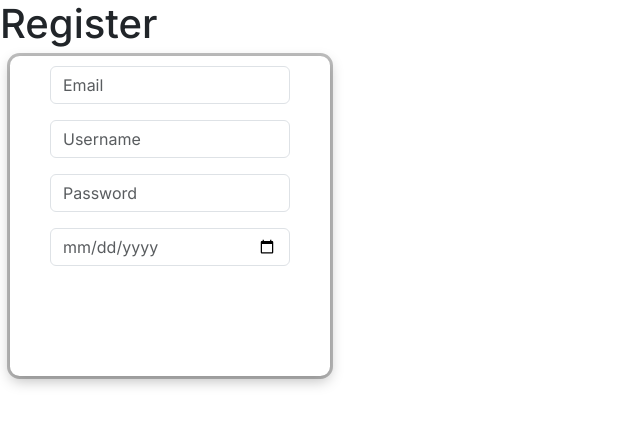
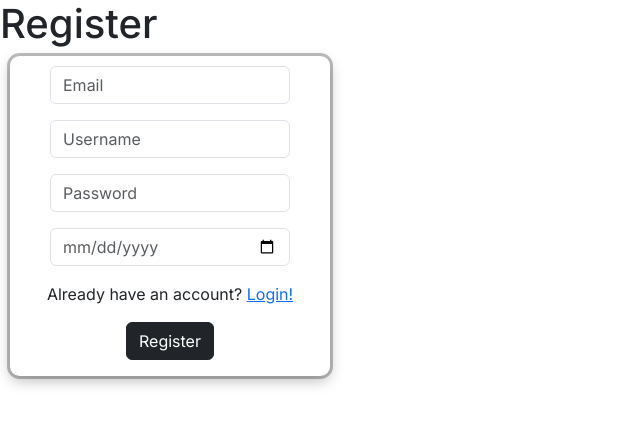
Before and after one commit to keyprocedure/social-playlist-network, a Next.js app in the folder application/beatlink/: page /register in a window 1280 px wide. Shown: the top 426 px of the page, without its empty margins (0-640 px from the left). Built offline with nearby package versions, Linux system fonts and the light colour scheme.

Commit message:
add all of container fields, and the respective styling

```diff
--- /dev/null
+++ b/application/beatlink/src/app/components/CustomTextWithLink.js
@@ -0,0 +1,12 @@
+import React from "react";
+
+export default function CustomTextWithLink({ labelText, href, linkText }) {
+  return (
+    <>
+      <span>
+        {labelText}
+        <a href={href}>{linkText}</a>
+      </span>
+    </>
+  );
+}
--- a/application/beatlink/src/app/components/RegisterPage/RegisterPageLayout.js
+++ b/application/beatlink/src/app/components/RegisterPage/RegisterPageLayout.js
@@ -1,6 +1,8 @@
 import React, { useState } from "react";
 import { CustomInput } from "../CustomInput";
 import "../css/RegisterPageLayout.css";
+import CustomTextWithLink from "../CustomTextWithLink.js";
+import { CustomButton } from "../CustomButton.js";
 
 export default function RegisterPageLayout() {
   const [email, setEmail] = useState("");
@@ -24,18 +26,21 @@ export default function RegisterPageLayout() {
     setBirthday(event.target.value);
   }
 
+  // TODO: add logic for sending a request to the API here
+  function handleButtonClick() {}
+
   return (
     <>
       <h1>Register</h1>
       <div className="form-container">
-
         <div className="d-flex flex-column">
           <div className="input-group mb-3">
             <CustomInput
               type={"email"}
               placeholderText={"Email"}
               className={"form-control"}
-              onChange={handleEmailChange}></CustomInput>
+              onChange={handleEmailChange}
+            ></CustomInput>
           </div>
 
           <div className="input-group mb-3">
@@ -43,7 +48,8 @@ export default function RegisterPageLayout() {
               type={"text"}
               placeholderText={"Username"}
               className={"form-control"}
-              onChange={handleUsernameChange}></CustomInput>
+              onChange={handleUsernameChange}
+            ></CustomInput>
           </div>
 
           <div className="input-group mb-3">
@@ -51,7 +57,8 @@ export default function RegisterPageLayout() {
               type={"password"}
               placeholderText={"Password"}
               className={"form-control"}
-              onChange={handlePasswordChange}></CustomInput>
+              onChange={handlePasswordChange}
+            ></CustomInput>
           </div>
 
           <div className="input-group mb-3">
@@ -59,8 +66,20 @@ export default function RegisterPageLayout() {
               type={"date"}
               placeholderText={"Birthday"}
               className={"form-control"}
-              onChange={handleBirthdayChange}></CustomInput>
+              onChange={handleBirthdayChange}
+            ></CustomInput>
           </div>
+
+          <CustomTextWithLink
+            labelText={"Already have an account? "}
+            href={"/login"}
+            linkText={"Login!"}
+          ></CustomTextWithLink>
+
+          <CustomButton
+            text={"Register"}
+            className={"btn btn-dark register-btn"}
+          ></CustomButton>
         </div>
       </div>
     </>
--- a/application/beatlink/src/app/components/css/RegisterPageLayout.css
+++ b/application/beatlink/src/app/components/css/RegisterPageLayout.css
@@ -18,3 +18,7 @@
 .input-group {
   width: 75%;
 }
+
+.register-btn {
+  margin-top: 5%;
+}
```
Lines whose indentation alone changed are shown as unchanged.
